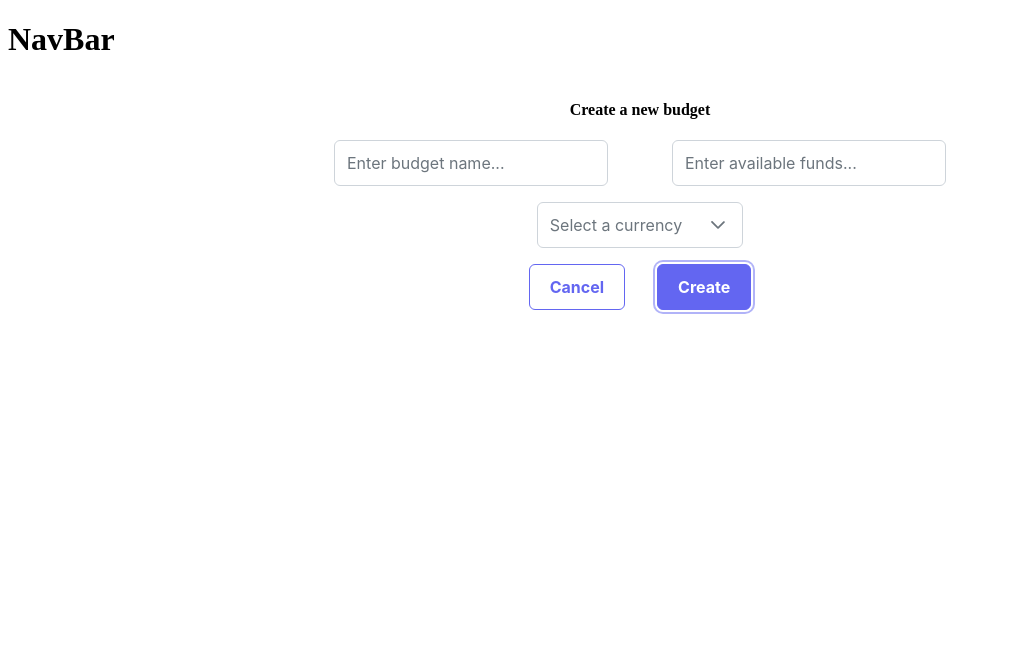
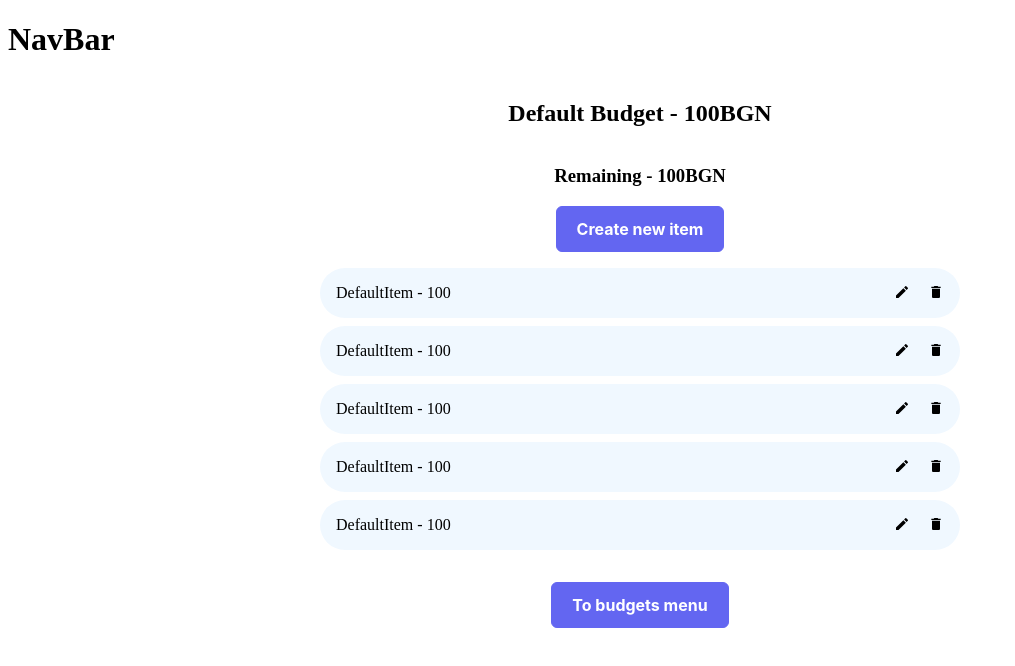
Before and after one commit to LenkoIvanov/dot-net-budget-manager, a Next.js app: page / in a window 1280 px wide. Both pictures are taken after typing "Sample", "Sample" into the empty fields and a click on the button "Create". Shown: the top 666 px of the page, without its empty margins (0-1015 px from the left). Built offline with nearby package versions, Linux system fonts and the light colour scheme.

Commit message:
feat: toggle between new budget and budget item

```diff
--- a/src/pages/index.tsx
+++ b/src/pages/index.tsx
@@ -2,10 +2,17 @@ import Head from "next/head";
 import "primereact/resources/themes/lara-light-indigo/theme.css";
 import "primereact/resources/primereact.min.css";
 import "primeicons/primeicons.css";
-import { MainPage } from "./main_page/MainPage";
+import { SingleBudgetPage } from "./single_budget_page/SingleBudgetPage";
 import { NewBudgetForm } from "@/shared_components/new_budget_form/NewBudgetForm";
+import { useState } from "react";
 
 export default function Home() {
+  const [isBudgetMenu, setIsBudgetMenu] = useState<Boolean>(true);
+
+  const togglePageView = (toggle: Boolean) => {
+    setIsBudgetMenu(toggle);
+  };
+
   return (
     <>
       <Head>
@@ -13,7 +20,11 @@ export default function Home() {
       </Head>
       <main>
         <h1>NavBar</h1>
-        <NewBudgetForm />
+        {isBudgetMenu ? (
+          <NewBudgetForm toggleBudgetMenu={togglePageView} />
+        ) : (
+          <SingleBudgetPage toggleBudgetMenu={togglePageView} />
+        )}
       </main>
     </>
   );
--- /dev/null
+++ b/src/pages/single_budget_page/ISingleBudgetPageProps.ts
@@ -0,0 +1,3 @@
+export interface ISingleBudgetPageProps {
+  toggleBudgetMenu: (toggle: Boolean) => void;
+}
--- a/src/pages/main_page/MainPage.tsx
+++ b/src/pages/single_budget_page/SingleBudgetPage.tsx
@@ -3,10 +3,12 @@ import { BudgetTracker } from "@/shared_components/budget_tracker/BudgetTracker"
 import { NewItemForm } from "@/shared_components/new_item_form/NewItemForm";
 import { Button } from "primereact/button";
 import { useState } from "react";
-import styles from "./MainPage.module.css";
+import styles from "./SingleBudgetPage.module.css";
+import { ISingleBudgetPageProps } from "./ISingleBudgetPageProps";
 
-export const MainPage = () => {
+export const SingleBudgetPage = (props: ISingleBudgetPageProps) => {
   const [isCreating, setIsCreating] = useState<Boolean>(false);
+  const { toggleBudgetMenu } = props;
 
   const callBackPlaceholder = () => {
     setIsCreating(false);
@@ -36,6 +38,11 @@ export const MainPage = () => {
         <BudgetItem name="DefaultItem" value={100} />
         <BudgetItem name="DefaultItem" value={100} />
       </div>
+      <Button
+        label={"To budgets menu"}
+        onClick={() => toggleBudgetMenu(true)}
+        style={{ marginTop: "2rem" }}
+      />
     </div>
   );
 };
--- /dev/null
+++ b/src/shared_components/new_budget_form/INewBudgetFormProps.ts
@@ -0,0 +1,3 @@
+export interface INewBudgetFormProps {
+  toggleBudgetMenu: (toggle: Boolean) => void;
+}
--- a/src/shared_components/new_budget_form/NewBudgetForm.tsx
+++ b/src/shared_components/new_budget_form/NewBudgetForm.tsx
@@ -5,13 +5,13 @@ import { Dropdown } from "primereact/dropdown";
 import { useState } from "react";
 import { Button } from "primereact/button";
 import styles from "./NewBudgetForm.module.css";
+import { INewBudgetFormProps } from "./INewBudgetFormProps";
 
-export const NewBudgetForm = () => {
+export const NewBudgetForm = (props: INewBudgetFormProps) => {
   const [nameValue, setNameValue] = useState<string>("");
   const [totalValue, setTotalValue] = useState<number | null>(null);
   const [currency, setCurrency] = useState<string>("");
-
-  // TODO: Rename mainpage to BudgetContents
+  const { toggleBudgetMenu } = props;
 
   const btnPlaceholder = () => {
     setNameValue("");
@@ -52,7 +52,12 @@ export const NewBudgetForm = () => {
           onClick={btnPlaceholder}
           style={{ marginRight: "2rem" }}
         />
-        <Button label="Create" onClick={btnPlaceholder} />
+        <Button
+          label="Create"
+          onClick={() => {
+            btnPlaceholder(), toggleBudgetMenu(false);
+          }}
+        />
       </div>
     </div>
   );
```
Also changed, not shown: src/pages/single_budget_page/SingleBudgetPage.module.css (renamed from src/pages/main_page/MainPage.module.css).
